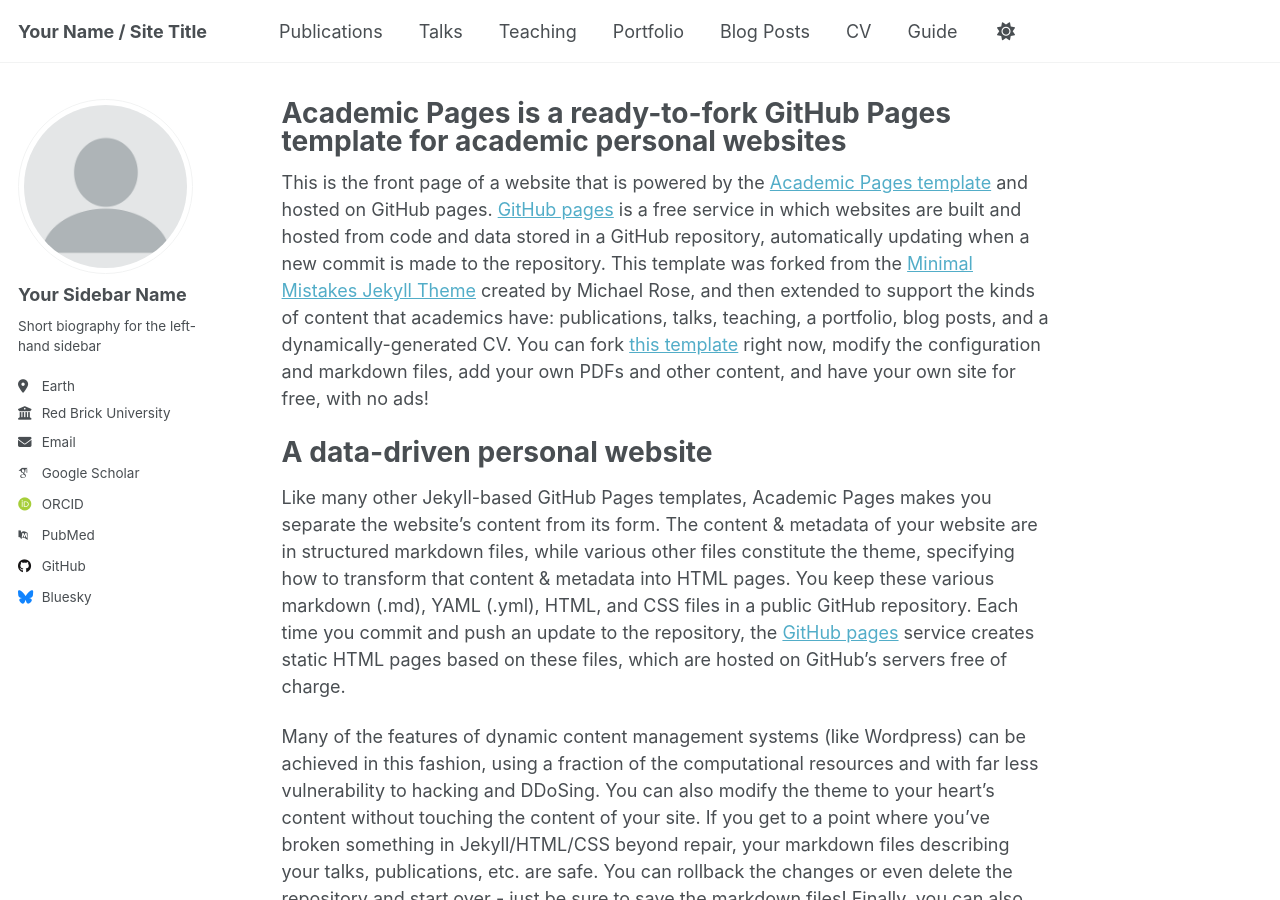
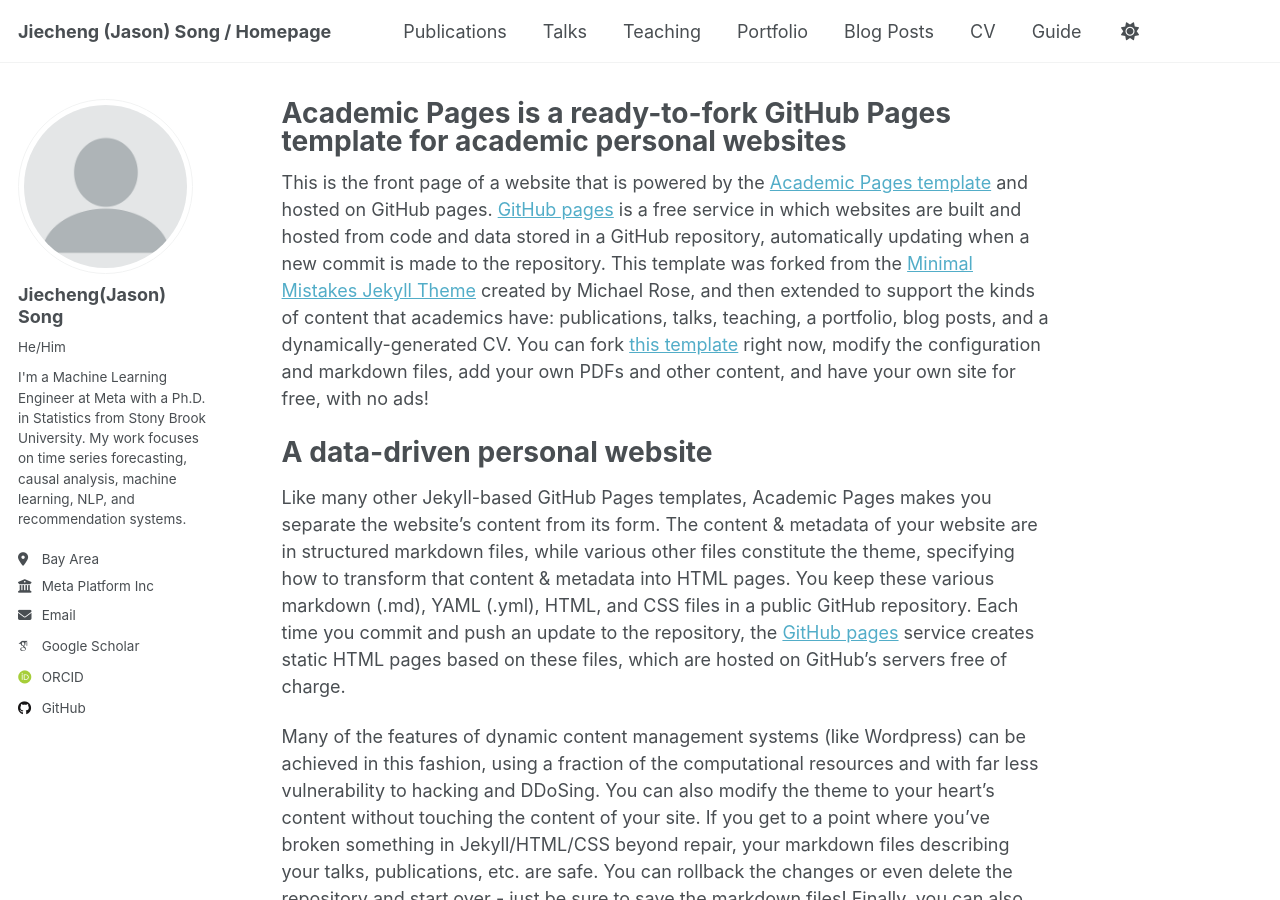
Before and after one commit to sjc1995/sjc1995.github.io, a Jekyll site: the page built from _pages/about.md, in a window 1280 px wide and 900 px high. Built offline with Jekyll 4.4.1, drawn with Linux system fonts in a browser that asks for light colours; some web fonts are replaced.

Commit message:
change name and info

```diff
--- a/_config.yml
+++ b/_config.yml
@@ -9,13 +9,11 @@
 # Basic Site Settings
 locale                   : "en-US"
 site_theme               : "default"
-title                    : "Your Name / Site Title"
+title                    : "Jiecheng (Jason) Song / Homepage"
 title_separator          : "-"
 name                     : &name "Your Name"
 description              : &description "personal description"
-url                      : https://academicpages.github.io # the base hostname & protocol for your site e.g. "https://[your GitHub username].github.io" or if you already have some other page hosted on Github then use "https://[your GitHub username].github.io/[Your Repo Name]"
-baseurl                  : "" # the subpath of your site, e.g. "/blog"
-repository               : "academicpages/academicpages.github.io"
+url                      : https://sjc1995.github.io/ # the base hostname & protocol for your site e.g. "https://[your GitHub username].github.io" or if you already have some other page hosted on Github then use "https://[your GitHub username].github.io/[Your Repo Name]"
 
 # Site Author - The following control what appear as part of the author content on the side bar.
 #               If a field is blank the icon and link will not appear, otherwise it will be shown.
@@ -23,58 +21,22 @@ repository               : "academicpages/academicpages.github.io"
 author:
   # Biographic information
   avatar           : "profile.png"
-  name             : "Your Sidebar Name"
-  pronouns         : # example: "she/her"
-  bio              : "Short biography for the left-hand sidebar"
-  location         : "Earth"
-  employer         : "Red Brick University"
-  uri              : # URL
-  email            : "none@example.org"
+  name             : "Jiecheng(Jason) Song"
+  pronouns         : "He/Him"
+  bio              : "I'm a Machine Learning Engineer at Meta with a Ph.D. in Statistics from Stony Brook University. My work focuses on time series forecasting, causal analysis, machine learning, NLP, and recommendation systems."
+  location         : "Bay Area"
+  employer         : "Meta Platform Inc"
+  uri              : #uri
+  email            : "jiecheng.song@gmail.com"
 
   # Academic websites
-  academia         : # URL
-  arxiv            : # URL - Update with the correct link to your profile
-  googlescholar    : "https://scholar.google.com/citations?user=PS_CX0AAAAAJ"
-  impactstory      : # URL
-  orcid            : "http://orcid.org/yourorcidurl"
-  semantic         : # URL
-  pubmed           : "https://www.ncbi.nlm.nih.gov/pubmed/?term=john+snow"
-  researchgate     : # URL
-  scopus           : # URL
+  googlescholar    : "https://scholar.google.com/citations?user=kvX_WbkAAAAJ&hl=en"
+  orcid            : "https://orcid.org/0000-0003-1485-6566"
 
   # Repositories and software development
-  bitbucket        : # Username - Update with your username on the site
-  codepen          : # Username
-  dribbble         : # Username
-  github           : "academicpages"
-  kaggle           : # Username
-  stackoverflow    : # User number or user number and name (i.e., use "1" or "1/jeff-atwood")
+  github           : "https://github.com/sjc1995"
 
   # Social media
-  bluesky          : "bsky.app" # Replace this with you Bluesky username
-  facebook         : # Username
-  flickr           : # Username
-  foursquare       : # Username
-  goodreads        : # Username
-  google_plus      : # Username
-  keybase          : # Username
-  instagram        : # Username
-  lastfm           : # Username
-  linkedin         : # Username
-  mastodon         : # URL
-  medium           : # URL
-  pinterest        : # Username
-  soundcloud       : # Username
-  steam            : # Username
-  telegram         : # URL
-  tumblr           : # Username
-  twitter          : # Username for X / Twitter
-  vine             : # Username
-  weibo            : # Username
-  wikipedia        : # Username
-  xing             : # Username
-  youtube          : # Username
-  zhihu            : # Username
 
 # Publication Category - The following the list of publication categories and their headings
 publication_category:
```
